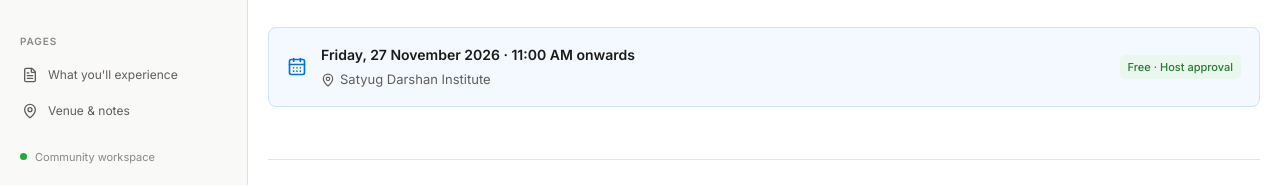
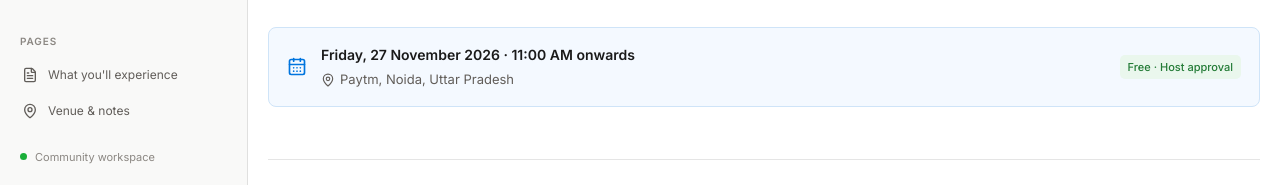
Before and after one commit to sharmaa-abhi/InnovateX, a React (Vite) app: page / in a window 1280 px wide. Shown: the part 615-802 px from the top of the page. Built offline with nearby package versions, Linux system fonts and the light colour scheme.

Commit message:
feat: update venue details in WorkspacePage and eventData for accuracy

```diff
--- a/src/components/WorkspacePage.tsx
+++ b/src/components/WorkspacePage.tsx
@@ -267,7 +267,7 @@ export const WorkspacePage: React.FC<WorkspacePageProps> = ({ onRegisterClick })
             <div>
               <strong>Friday, 27 November 2026 · 11:00 AM onwards</strong>
               <p>
-                <MapPin size={14} /> Satyug Darshan Institute
+                <MapPin size={14} /> {EVENT_DATA.meta.venueName}, {EVENT_DATA.meta.venueCity}
               </p>
             </div>
             <span className="workspace-tag workspace-tag--green">Free · Host approval</span>
@@ -339,30 +339,30 @@ export const WorkspacePage: React.FC<WorkspacePageProps> = ({ onRegisterClick })
 
             <div className="workspace-database" role="table" aria-label="Event agenda">
               <div className="workspace-database__head" role="row">
-                <span>Session</span>
-                <span>Time</span>
-                <span>Category</span>
-                <span>Venue</span>
+                <span role="columnheader">Session</span>
+                <span role="columnheader">Time</span>
+                <span role="columnheader">Category</span>
+                <span role="columnheader">Venue</span>
               </div>
               {filteredAgenda.map((item) => (
                 <div className="workspace-database__row" role="row" key={item.id}>
-                  <div className="workspace-database__title">
+                  <div className="workspace-database__title" role="cell">
                     <BookOpen size={16} />
                     <div>
                       <strong>{item.title}</strong>
                       <p>{item.description}</p>
                     </div>
                   </div>
-                  <div className="workspace-property">
+                  <div className="workspace-property" role="cell">
                     <Clock3 size={14} /> {item.time}
                   </div>
-                  <div>
+                  <div role="cell">
                     <span className={`workspace-tag workspace-tag--${item.highlight ? 'blue' : 'neutral'}`}>
                       {categoryLabels[item.category]}
                     </span>
                   </div>
-                  <div className="workspace-property">
-                    <MapPin size={14} /> Satyug Darshan Institute
+                  <div className="workspace-property" role="cell">
+                    <MapPin size={14} /> {EVENT_DATA.meta.venueName}, {EVENT_DATA.meta.venueCity}
                   </div>
                 </div>
               ))}
@@ -416,7 +416,7 @@ export const WorkspacePage: React.FC<WorkspacePageProps> = ({ onRegisterClick })
           <section id="venue" className="workspace-section workspace-location">
             <div>
               <p className="workspace-kicker">05 · Event note</p>
-              <h2>Meet us at Satyug Darshan Institute.</h2>
+              <h2>Meet us at {EVENT_DATA.meta.venueName}, {EVENT_DATA.meta.venueCity}.</h2>
               <p className="workspace-prose">
                 Save the date and bring your curiosity. The venue details and community updates will stay organized here.
               </p>
--- a/src/data/eventData.ts
+++ b/src/data/eventData.ts
@@ -45,13 +45,13 @@ export const EVENT_DATA = {
     dateDisplay: "Friday, 27 November 2026",
     timeDisplay: "11:00 AM onwards",
     targetIsoDate: "2026-11-27T11:00:00+05:30",
-    venueName: "Satyug Darshan Institute",
-    venueBuilding: "Satyug Darshan Institute",
+    venueName: "Paytm",
+    venueBuilding: "Noida, Uttar Pradesh",
     venueAddress:
-      "Satyug Darshan Institute",
-    venueCity: "Satyug Darshan Institute",
+      "Paytm, Noida, Uttar Pradesh",
+    venueCity: "Noida, Uttar Pradesh",
     mapsUrl:
-      "https://www.google.com/maps/search/?api=1&query=Satyug+Darshan+Institute",
+      "https://www.google.com/maps/search/?api=1&query=Paytm+Noida+Uttar+Pradesh",
     registrationUrl: "https://luma.com/6r8hgxec?tk=LQZ336",
     cost: "Free (Approval Required)",
     presentedBy: "The AI Collective",
@@ -78,8 +78,8 @@ export const EVENT_DATA = {
     {
       id: "location",
       label: "LOCATION",
-      value: "Satyug Darshan Institute",
-      subtext: "Event venue",
+      value: "Paytm",
+      subtext: "Noida, Uttar Pradesh",
       icon: "MapPin",
     },
   ],
```
